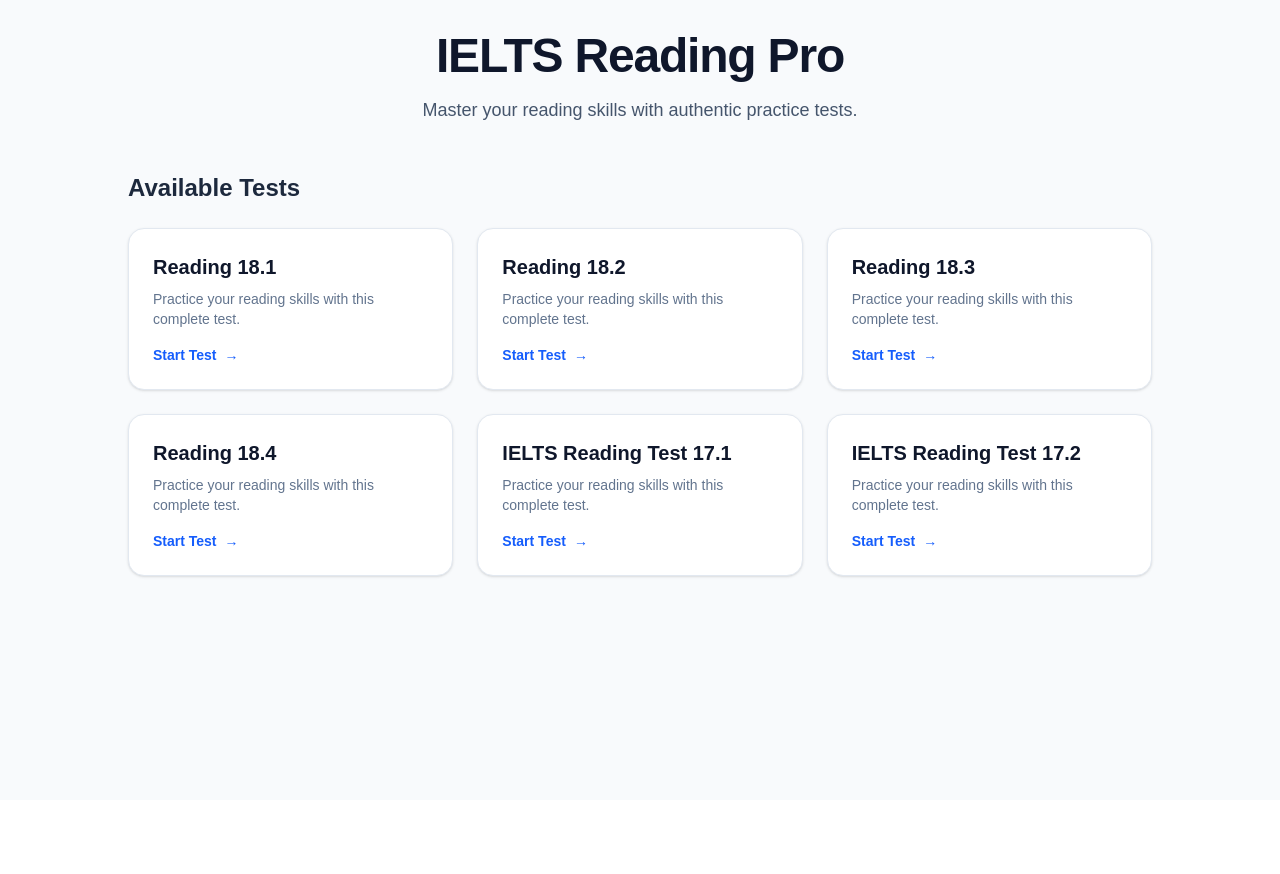
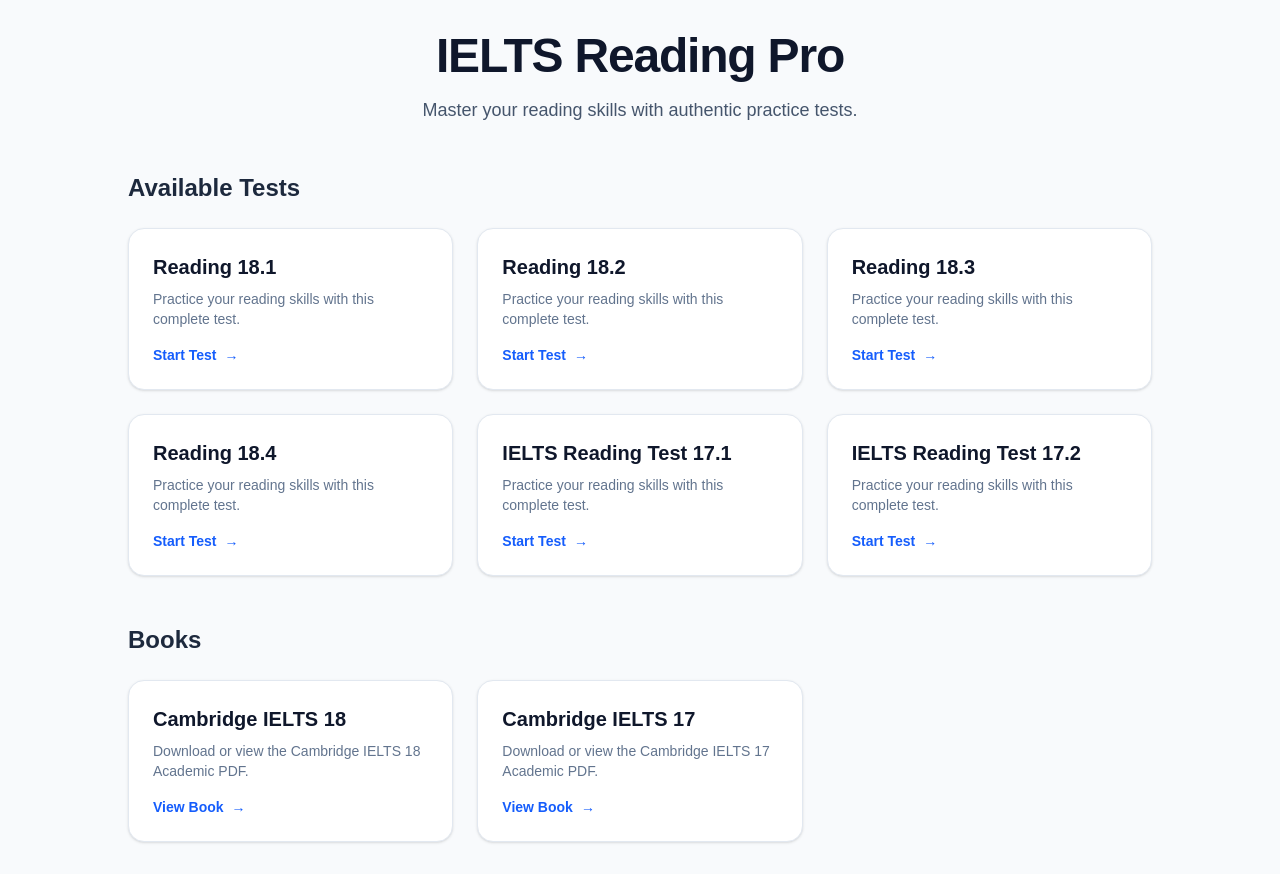
Before and after one commit to gundriai/IELTS, a Next.js app: page / in a window 1280 px wide. Before the commit the page ends 800 px from the top, so only its background shows below. Built offline with nearby package versions, Linux system fonts and the light colour scheme.

Commit message:
added book section and corrected answer for 18.2

```diff
--- a/app/page.tsx
+++ b/app/page.tsx
@@ -63,6 +63,27 @@
             </Link>
           </div>
         </section>
+
+        {/* Books Section */}
+        <section className="mt-12">
+          <h2 className="mb-6 text-2xl font-bold text-slate-800">Books</h2>
+          <div className="grid gap-6 sm:grid-cols-2 lg:grid-cols-3">
+            <a href="https://www.ketabane.org/file/attach/blog_uploads/2023/07/Cambridge-IELTS-18-Academic.pdf" target="_blank" rel="noopener noreferrer" className="block rounded-2xl bg-white p-6 shadow-sm border border-slate-200 hover:shadow-md transition-shadow">
+              <h3 className="text-xl font-bold text-slate-900 mb-2">Cambridge IELTS 18</h3>
+              <p className="text-sm text-slate-500">Download or view the Cambridge IELTS 18 Academic PDF.</p>
+              <div className="mt-4 flex items-center text-blue-600 font-semibold text-sm">
+                View Book <span className="ml-2">→</span>
+              </div>
+            </a>
+            <a href="https://ia601501.us.archive.org/2/items/cambridge-17/Cambridge%2017_text.pdf" target="_blank" rel="noopener noreferrer" className="block rounded-2xl bg-white p-6 shadow-sm border border-slate-200 hover:shadow-md transition-shadow">
+              <h3 className="text-xl font-bold text-slate-900 mb-2">Cambridge IELTS 17</h3>
+              <p className="text-sm text-slate-500">Download or view the Cambridge IELTS 17 Academic PDF.</p>
+              <div className="mt-4 flex items-center text-blue-600 font-semibold text-sm">
+                View Book <span className="ml-2">→</span>
+              </div>
+            </a>
+          </div>
+        </section>
       </div>
     </div>
   );
--- a/app/test/18.2/reading/page.tsx
+++ b/app/test/18.2/reading/page.tsx
@@ -16,7 +16,7 @@
   const correctAnswers: Record<number, string> = {
     1: '(deer) antlers',
     2: '(timber) posts',
-    3: 'Tree trunk',
+    3: 'Tree trunks',
     4: 'Oxen',
     5: 'Glaciers',
     6: 'Druids',
@@ -429,7 +429,7 @@
                   <div className="p-6 bg-white rounded-xl shadow-sm border border-slate-200">
                     <h3 className="font-bold text-lg mb-4 text-slate-800">Answer Key</h3>
                     <div className="text-sm text-slate-700">
-                      <p>1. (deer) antlers<br />2. (timber) posts<br />3. Tree trunk<br />4. Oxen<br />5. Glaciers<br />6. Druids<br />7. Burial<br />8. Calendar<br />9. True<br />10. False<br />11. False<br />12. True<br />13. Not given<br />14. C<br />15. A<br />16. B<br />17. D<br />18. C<br />19. D<br />20. Yes<br />21. Not given<br />22. No<br />23. Yes<br />24. C<br />25. A<br />26. E<br />27. Not given<br />28. Not given<br />29. True<br />30. False<br />31. True<br />32. Not given<br />33. False<br />34. Transport<br />35. Staircases<br />36. Engineering<br />37. Rule<br />38. Roman<br />39. Paris<br />40. Outwards</p>
+                      <p>1. (deer) antlers<br />2. (timber) posts<br />3. Tree trunks<br />4. Oxen<br />5. Glaciers<br />6. Druids<br />7. Burial<br />8. Calendar<br />9. True<br />10. False<br />11. False<br />12. True<br />13. Not given<br />14. C<br />15. A<br />16. B<br />17. D<br />18. C<br />19. D<br />20. Yes<br />21. Not given<br />22. No<br />23. Yes<br />24. C<br />25. A<br />26. E<br />27. Not given<br />28. Not given<br />29. True<br />30. False<br />31. True<br />32. Not given<br />33. False<br />34. Transport<br />35. Staircases<br />36. Engineering<br />37. Rule<br />38. Roman<br />39. Paris<br />40. Outwards</p>
                     </div>
                   </div>
                 </div>
```
